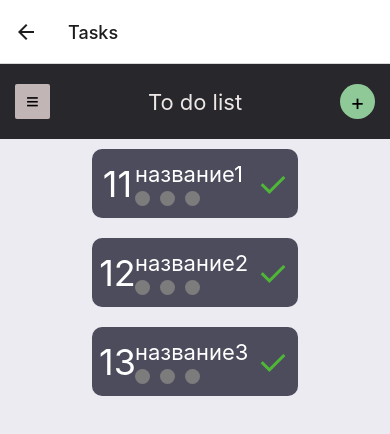
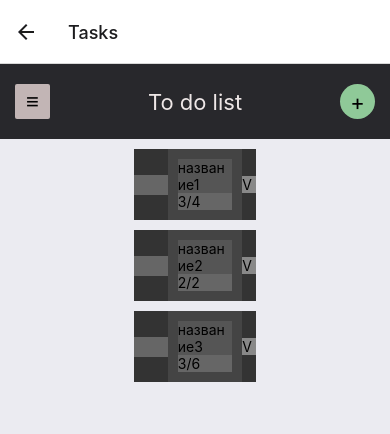
Before and after one commit to Stellarthoughts/opd-project-t3, a React Native app: screen /Tasks in a window 390 px wide. Shown: the top 434 px of the page. Built offline with nearby package versions, Linux system fonts and the light colour scheme.

Commit message:
Создание прототипа
1-й прототип

```diff
--- a/components/tasks/List.js
+++ b/components/tasks/List.js
@@ -4,9 +4,9 @@ import ListItem from "./ListItems";
 
 function List () {
     const [ListOfItems, getListItem] = useState([
-        {title: "название1", data: "11", index: 1},
-        {title: "название2", data: "12", index: 2},
-        {title: "название3", data: "13", index: 3},
+        {title: "название1", completedTask: "3", countTask: "4", idCompleted: "0", mas: [{name: "Название", id: 1}], index: 1},
+        {title: "название2", completedTask: "2", countTask: "2", idCompleted: "1", mas: [{name: "Название", id: 1}], index: 2},
+        {title: "название3", completedTask: "3", countTask: "6", idCompleted: "0", mas: [{name: "Название", id: 1}], index: 3},
     ])
 
     return (
--- a/components/tasks/ListItems.js
+++ b/components/tasks/ListItems.js
@@ -3,87 +3,84 @@ import { StyleSheet, View, FlatList, Text } from 'react-native';
 
 function ListItem ({ el }) {
     return (
-        <View style={styles.box}>
-            <View style={styles.data}>
-                <Text style={styles.dataText}>{el.data}</Text>
+        <View style={styles.task}>
+            <View style={styles.icon}>
+                <Text style={styles.dataText}></Text>
             </View>
-            <View style={styles.body}>
-                <Text style={styles.bodyTitle}>{el.title}</Text>
+            <View style={styles.info}>
+                <Text style={styles.title}>{el.title}</Text>
                 <View style={styles.tasks}>
-                    <View style={styles.task}></View>
-                    <View style={styles.task}></View>
-                    <View style={styles.task}></View>
+                    <Text style={styles.countTasks}>{el.completedTask}</Text>
+                    <Text style={styles.countTasks}>/</Text>
+                    <Text style={styles.countTasks}>{el.countTask}</Text>
+                    <View style={styles.progressBar}>
+                        <View style={styles.progressBarValue}></View>
+                    </View>
                 </View>
             </View>
-            <View style={styles.checked}>
-                <Text style={styles.checkedText}>✓</Text>
+            <View style={styles.open}>
+                <View style={styles.openCircle}>
+                    <Text>V</Text>
+                </View>
             </View>
         </View>
     );
 }
 
-
 const styles = StyleSheet.create({
-    box: {
-        flex: 1,
+    task: {
         flexDirection: "row",
-        margin: 10,
-        padding: 10,
-        backgroundColor: "#4c4c5d",
-        borderRadius: 10,
+        width: "100%",
+        height: "auto",
+        backgroundColor: "#333",
+        marginTop: 10,
         alignItems: 'center',
         justifyContent: 'space-between',
     },
 
-    data: {
+    icon: {
         flex: 1,
-        height: 'auto',
-        alignItems: 'center',
-        justifyContent: 'center',
+        height: "auto",
+        padding: 10,
+        backgroundColor: "#666",
     },
 
-    dataText: {
-        color: "#ffffff",
-        fontSize: 36,
+    info: {
+        flex: 4,
+        height: "auto",
+        padding: 10,
+        backgroundColor: "#444",
     },
 
-    body: {
-        flex: 4,
-        flexDirection: "column",
-        alignItems: 'flex-start',
-        justifyContent: 'center',
-    },
-
-    bodyTitle: {
-        color: "#ffffff",
-        padding: 2,
-        fontSize: 22,
+    title: {
+        backgroundColor: "#555",
     },
 
     tasks: {
         flexDirection: "row",
-        flex: 1,
-        padding: 2,
+        backgroundColor: "#666",
     },
 
-    task: {
-        width: 15,
-        height: 15,
-        marginRight: 10,
-        borderRadius: 20,
-        backgroundColor: "#7c7c7c"
+    countTasks: {
+        backgroundColor: "#666",
     },
 
-    checked: {
-        flex: 1,
-        alignItems: 'center',
-        justifyContent: 'center',
+    progressBar: {
+        backgroundColor: "#666",
     },
 
-    checkedText: {
-        color: "#4fb737",
-        fontSize: 36,
+    progressBarValue: {
+        backgroundColor: "#666",
     },
+
+    open: {
+        flex: 1,
+        backgroundColor: "#777",
+    },
+
+    openCircle: {
+        backgroundColor: "#888",
+    }
 });
 
 export default ListItem;
```
